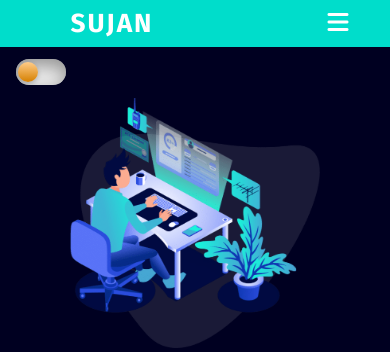
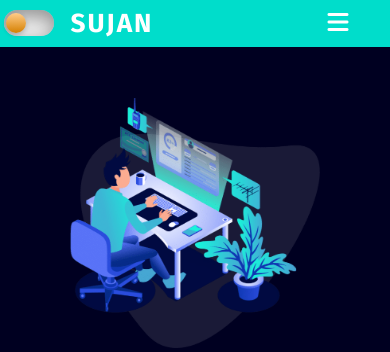
Before and after one commit to Sujan-Rai-426/Profile_Website, a Django app: page / in a window 390 px wide. Shown: the top 352 px of the page. Run offline with Django 5.2, Linux system fonts and the light colour scheme; data that the repository does not hold is empty; some libraries are stand-ins or nearby versions; some web fonts are replaced.

Commit message:
Change position of Toggle button for mobile.css in static and staticfiles

```diff
--- a/static/css/mobile.css
+++ b/static/css/mobile.css
@@ -37,8 +37,8 @@
     #toggle-switch-label{
         z-index: 11;
         position: fixed;
-        left : 4vw;
-        top: 7vh;
+        left : .9vw;
+        top: 1.2vh;
 
         width: 50px;
         height: 26px;
```
Also changed, not shown: 1 other file.
